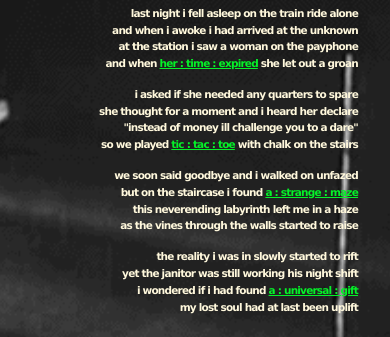
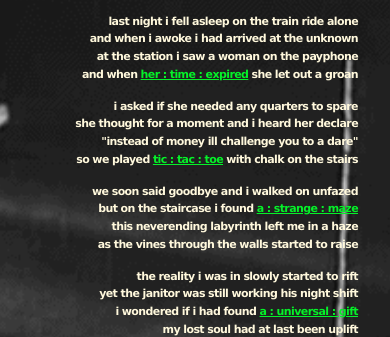
Before and after one commit to gab333t/seeyousoon, a plain HTML site: page entries/entries2/entry2.html in a window 390 px wide. Shown: the part 114-451 px from the top of the page. Drawn offline with Linux system fonts and the light colour scheme.

Commit message:
Push To Origin
style 2 update

```diff
--- a/entries/entries2/style2.css
+++ b/entries/entries2/style2.css
@@ -75,15 +75,15 @@ a{
         font-size: 33px;
     }
     h4 {
-        font-size: 10.5px;
+        font-size: 11px;
         line-height: 1.6;
-        letter-spacing: -0.8px;
+        letter-spacing: -0.6px;
     }
     a{
-        font-size: 10.5px;
+        font-size: 11px;
     }
     html, body {
-        margin-top: -12px;
+        margin-top: -8px;
         margin-right: -9px;
     }
 }
```
